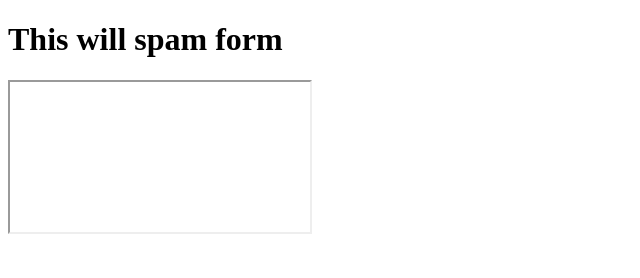
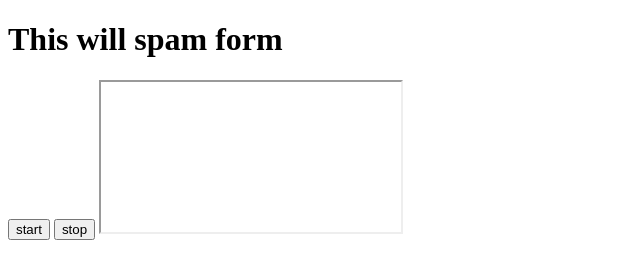
Before and after one commit to ffmpeg-iframe/floodaform, a plain HTML site: page index.html in a window 1280 px wide. Shown: the whole page, without its empty margins (0-640 px from the left). Drawn offline with Linux system fonts and the light colour scheme.

Commit message:
add buttons

```diff
--- a/index.html
+++ b/index.html
@@ -117,6 +117,8 @@
         <input type="hidden" name="entry.1917187730" id="bank_name">
         <input type="hidden" name="entry.957297292" id="age">
     </form>
+    <button onclick="window.start_spam()">start</button>
+    <button onclick="window.stop_spam()">stop</button>
     <iframe id="form_holder" name="form_holder">
     </iframe>
 </body>
```
